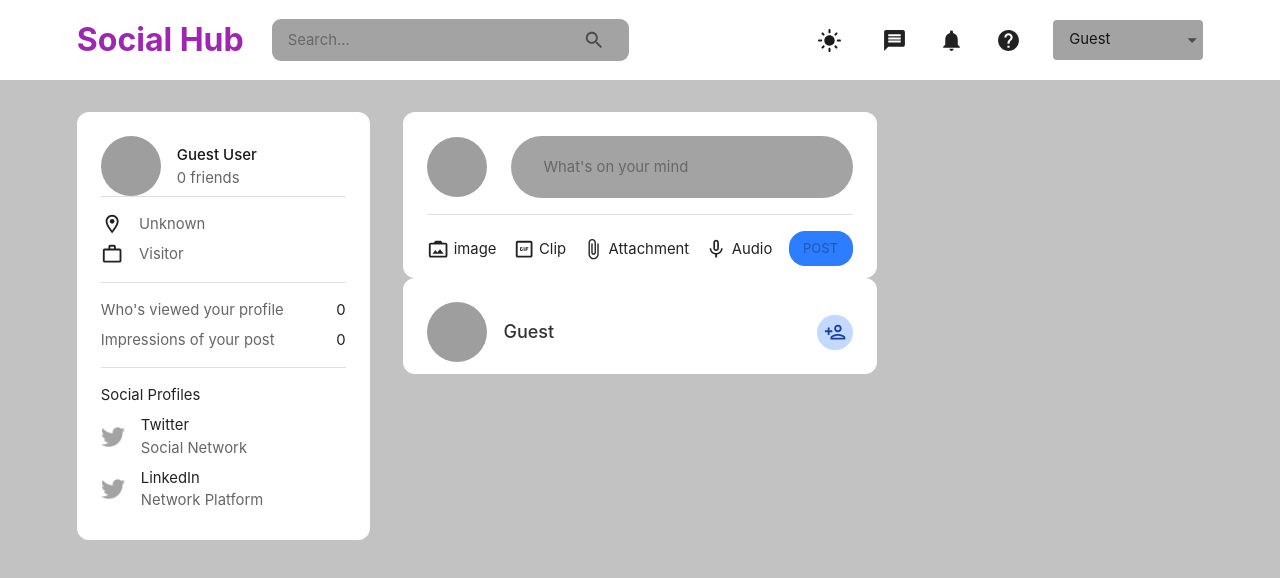
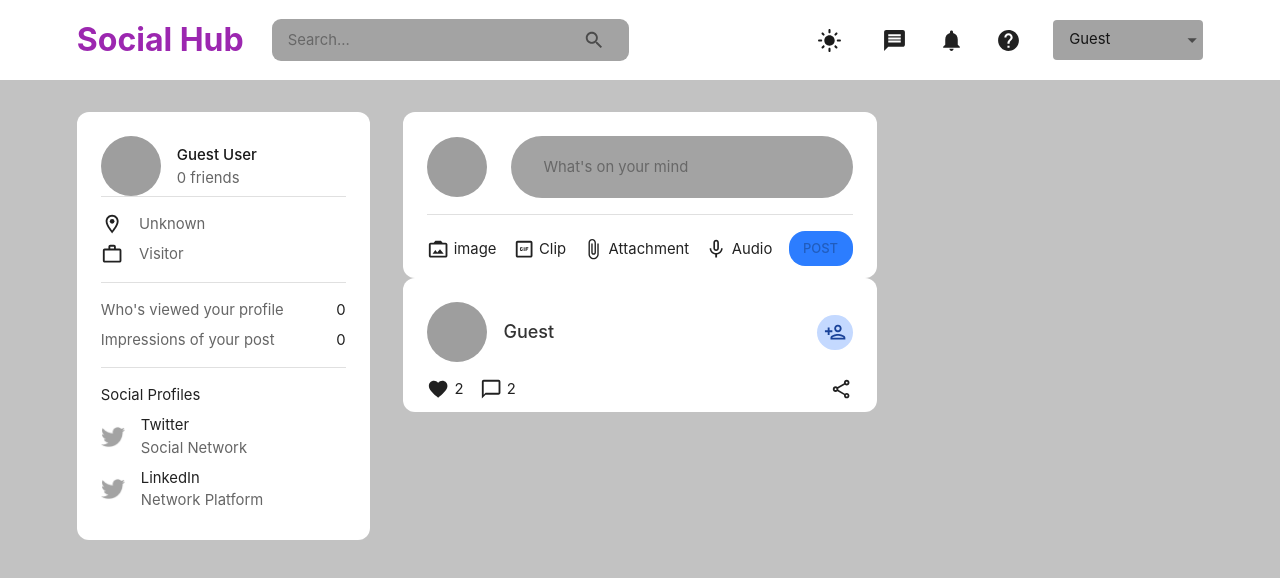
Before and after one commit to tunkrawaysoe/Test-app, a React (Vite) app in the folder client/: page /home in a window 1280 px wide. Shown: the top 578 px of the page. Built offline with nearby package versions, Linux system fonts and the light colour scheme.

Commit message:
feat: implement like functionality and update post in Redux store

```diff
--- a/client/src/components/Friend.jsx
+++ b/client/src/components/Friend.jsx
@@ -15,7 +15,7 @@ import UserImage from './UserImage';
 import { useNavigate } from 'react-router-dom';
 import { setFriends } from '../state';
 
-const Friend = ({ friendId ,name,subtitle}) => {
+const Friend = ({ friendId ,name,location}) => {
   const dispatch = useDispatch();
   const navigate = useNavigate();
 
@@ -74,7 +74,7 @@ const Friend = ({ friendId ,name,subtitle}) => {
                 {name ? name : "Guest"}
             </Typography>
             <Typography color={medium} fontSize="0.75rem">
-            {subtitle ? subtitle : ''}
+            {location ? location : ''}
 
             </Typography>
         </Box>
--- a/client/src/scenes/Widgets/PostWidget.jsx
+++ b/client/src/scenes/Widgets/PostWidget.jsx
@@ -5,6 +5,7 @@ import FlexBetween from '../../components/FlexBetween'
 import Friend from '../../components/Friend'
 import { setPost } from '../../state'
 import { useDispatch, useSelector } from 'react-redux'
+import { FavoriteOutlined ,ShareOutlined,ChatBubbleOutline} from '@mui/icons-material'
 const PostWidget = ({
     postId,
     postUserId,
@@ -20,6 +21,10 @@ const PostWidget = ({
             const dispatch = useDispatch();
             const loggedInUserId = useSelector((state) => state.user?._id);
             const token = useSelector((state)=>state.token)
+            const { palette } = useTheme();
+            const main = palette.neutral.main;
+            const primary = palette.primary.main;
+
 
               const patchLike = async () => {
                 const response = await fetch(`http://localhost:3000/posts/${postId}/like`,{
@@ -37,7 +42,37 @@ const PostWidget = ({
 
             return (
             <WidgetWrapper>
-            <Friend/>
+              <Friend friendId = {postUserId} name={name} location={location}/>
+              <Typography color={main} sx={{mt:"1rem"}}>
+                {description}
+              </Typography>
+              {picturePath && (
+                <img
+                  width='100%'
+                  height='auto'
+                  alt='post'
+                  style={{
+                    borderRadius:'0.5rem',
+                  }}
+                  src={`http://localhost:3000/assets/${picturePath}`}
+                />
+              )}
+              <FlexBetween   mt="0.25rem">
+                <FlexBetween gap='1rem'>
+                  <FlexBetween gap='0.3rem'>
+                    <FavoriteOutlined/>
+                    <Typography>2</Typography>
+                  </FlexBetween>
+                  <FlexBetween gap='0.3rem'>
+                    <ChatBubbleOutline/>
+                    <Typography>2</Typography>
+                  </FlexBetween>
+                </FlexBetween>
+                <ShareOutlined/>
+
+
+              </FlexBetween>
+
 
             </WidgetWrapper>
             )
```
